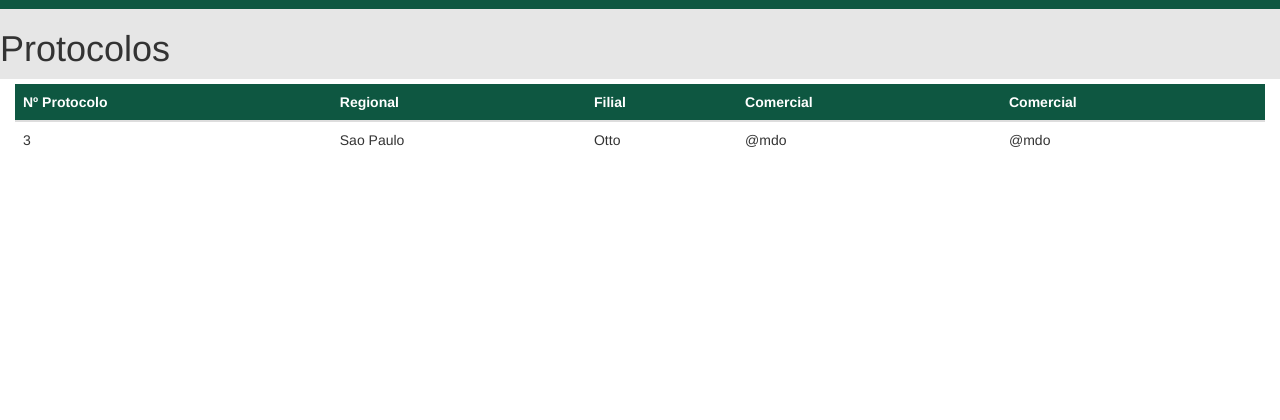
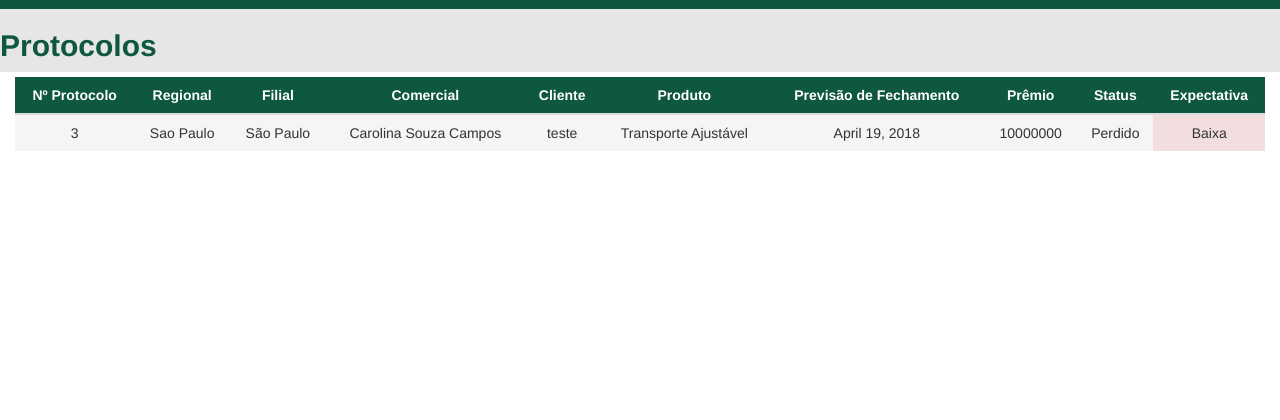
Before and after one commit to nicolasmelo1/berkley, a Django app: page /protocolos/protocolos/ in a window 1280 px wide. Shown: the part 93-513 px from the top of the page. Run offline with Django 3.2, Linux system fonts and the light colour scheme; data comes from the database, SQL or seed files in the repository; both versions use the stored data as it was after the commit; some libraries are stand-ins or nearby versions.

Commit message:
Alinhamento da tabela de Protocolos Inserção da NavBar Inserção de visualização ativa - cursor muda a cor da linha

```diff
--- a/templates/home/includes/home_include_form.html
+++ b/templates/home/includes/home_include_form.html
@@ -234,7 +234,7 @@
                     </div>
                     <div class="row">
                         <div class="col-sm-12">
-                            <input type="submit" name="salvar" style="background-color: #FFDD00" class="btn btn-outline-secondary btn-block" value="Salvar"/>
+                            <input type="submit" name="salvar" style="background-color: #ffc000" class="btn btn-outline-secondary btn-block" value="Salvar"/>
                         </div>
                     </div>
                 </div>
--- a/templates/protocolos/includes/protocolos_include.html
+++ b/templates/protocolos/includes/protocolos_include.html
@@ -1,28 +1,38 @@
 {% block content %}
     <div class="row" style="background-color: #e6e6e6">
-    <h1>Protocolos</h1>
+    <h2 class="display-1" style="color: #0e5741"> <strong>Protocolos</strong> </h2>
     </div>
         <div class="row">
             {% csrf_token %}
             <div class="col-sm-12" style="padding-top: 5px; padding-bottom: 10px;background-color: #ffffff">
-                <table class="table" style="background-color: #ffffff;">
-                  <thead class="thead-dark" style="background-color: #0e5741;">
+                <table class="table table-hover" style="background-color: #ffffff;">
+                  <thead "thead-dark" style="background-color: #0e5741;">
                     <tr>
-                      <th style="color: #ffffff" scope="col">Nº Protocolo</th>
-                      <th style="color: #ffffff" scope="col">Regional</th>
-                      <th style="color: #ffffff" scope="col">Filial</th>
-                      <th style="color: #ffffff" scope="col">Comercial</th>
-                      <th style="color: #ffffff" scope="col">Comercial</th>
+                      <th class="text-center" style="color: #ffffff" scope="col">Nº Protocolo</th>
+                      <th class="text-center" style="color: #ffffff" scope="col">Regional</th>
+                      <th class="text-center" style="color: #ffffff" scope="col">Filial</th>
+                      <th class="text-center" style="color: #ffffff" scope="col">Comercial</th>
+                      <th class="text-center" style="color: #ffffff" scope="col">Cliente</th>
+                      <th class="text-center" style="color: #ffffff" scope="col">Produto</th>
+                      <th class="text-center" style="color: #ffffff" scope="col">Previsão de Fechamento</th>
+                      <th class="text-center" style="color: #ffffff" scope="col">Prêmio</th>
+                      <th class="text-center" style="color: #ffffff" scope="col">Status</th>
+                      <th class="text-center" style="color: #ffffff" scope="col">Expectativa</th>
                     </tr>
                   </thead>
                   <tbody>
                   {% for protocolo in protocolos %}
-                        <tr>
-                          <td> {{ protocolo.id }}</td>
-                          <td>{{ protocolo.regional }}</td>
-                          <td>Otto</td>
-                          <td>@mdo</td>
-                          <td>@mdo</td>
+                        <tr class="active">
+                            <td><center>{{ protocolo.id }}</center></td>
+                            <td><center>{{ protocolo.regional }}</center></td>
+                            <td><center>{{ protocolo.filial }}</center></td>
+                            <td><center>{{ protocolo.comercial }}</center></td>
+                            <td><center>{{ protocolo.cliente }}</center></td>
+                            <td><center>{{ protocolo.produto }}</center></td>
+                            <td><center>{{ protocolo.fechamento }}</center></td>
+                            <td><center>{{ protocolo.premio }}</center></td>
+                            <td><center>{{ protocolo.status }}</center></td>
+                            <td class="danger"><center>{{ protocolo.expectativa }}</center></td>
                         </tr>
                     {% endfor %}
                   </tbody>
--- a/templates/protocolos/protocolos_base.html
+++ b/templates/protocolos/protocolos_base.html
@@ -28,7 +28,14 @@
                         <div id="navbar" class="navbar-collapse collapse" aria-expanded="false" style="border-width: 0px";>
                             <ul class="nav navbar-nav navbar-right" style="padding-top: 10px">
                                 <li class="active">
+                                    <a href="{% url 'home' %}" style="background-color: #0e5741"><p style="padding-top: 10px; color: #ffffff">Formulário</p></a>
+                                <li class="active">
+                                    <a href="{% url 'protocolos' %}" style="background-color: #0e5741"><p style="padding-top: 10px; color: #ffffff">Protocolos</p></a>
+                                <li class="active">
+                                    <a href="{% url 'protocolos' %}" style="background-color: #0e5741"><p style="padding-top: 10px; color: #ffffff">Dashboard</p></a>
+                                <li class="active">
                                     <a href="{% url 'logout' %}" style="background-color: #0e5741"><p style="padding-top: 10px; color: #ffffff">Logout</p></a>
+                                </li>
                                 </li>
                             </ul>
                         </div>
```
Also changed, not shown: templates/home/home_base.html (+7 -2 lines), db.sqlite3.
